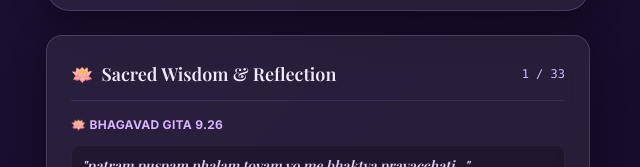
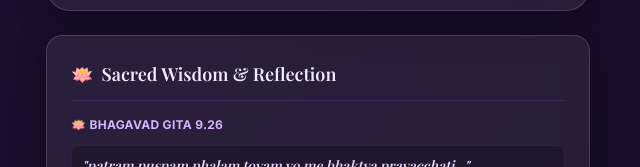
Before and after one commit to dot-360/birthday-special, a plain HTML site: page index.html in a window 1280 px wide. Shown: the part 1873-2040 px from the top of the page, 322-962 px from the left. Drawn offline with nearby package versions, Linux system fonts and the light colour scheme; a web font is replaced by a local one.

Commit message:
Update index.html

```diff
--- a/index.html
+++ b/index.html
@@ -326,7 +326,6 @@
                 <h2 class="text-base sm:text-lg font-serif font-semibold text-lavender-100 flex items-center gap-2">
                     <span>🪷</span> Sacred Wisdom & Reflection
                 </h2>
-                <span id="quoteCounter" class="text-xs text-lavender-300 font-mono">1 / 33</span>
             </div>
 
             <div id="quoteDisplay" class="space-y-3 min-h-[160px] flex flex-col justify-center transition-opacity duration-300">
```
